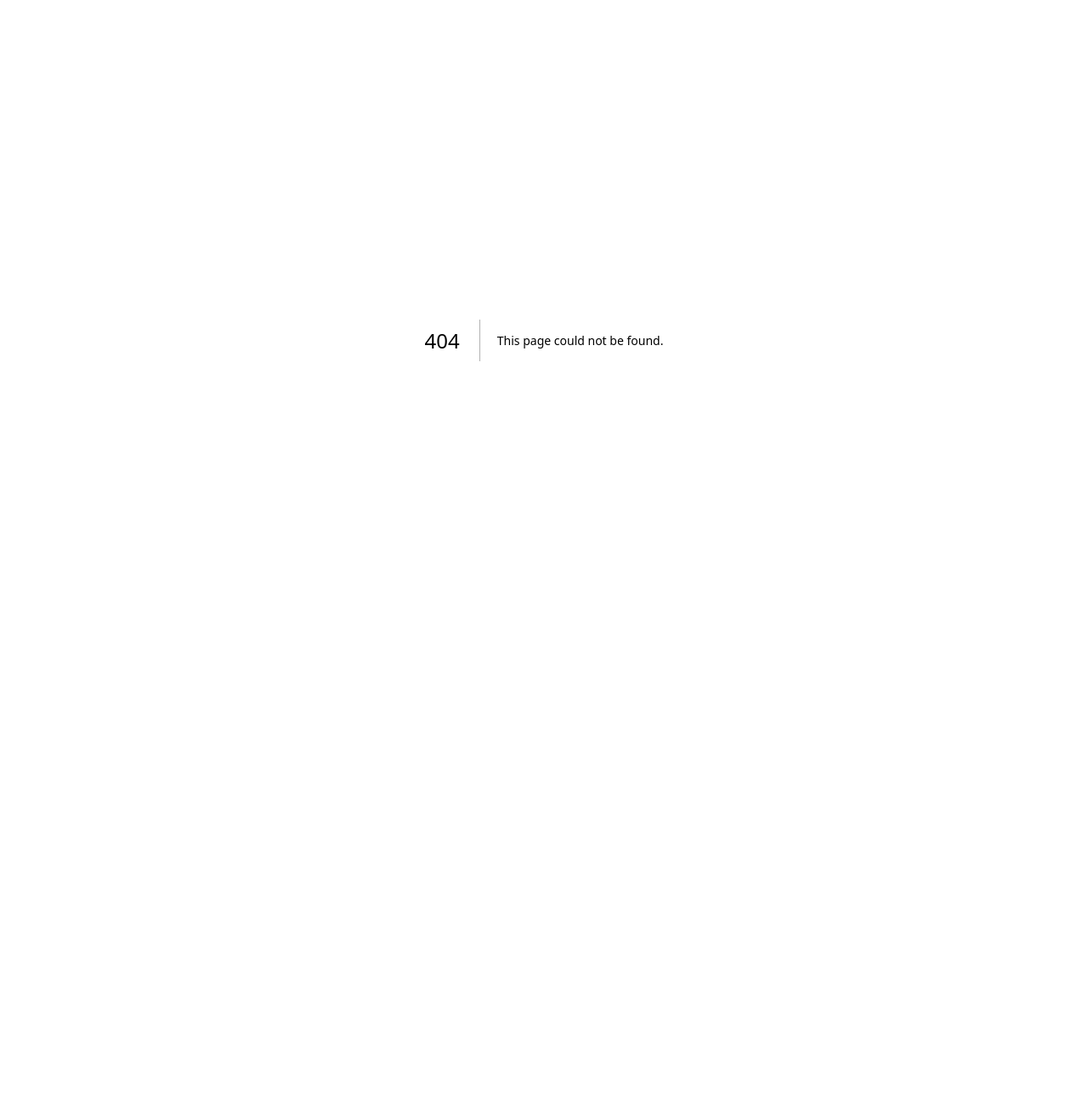
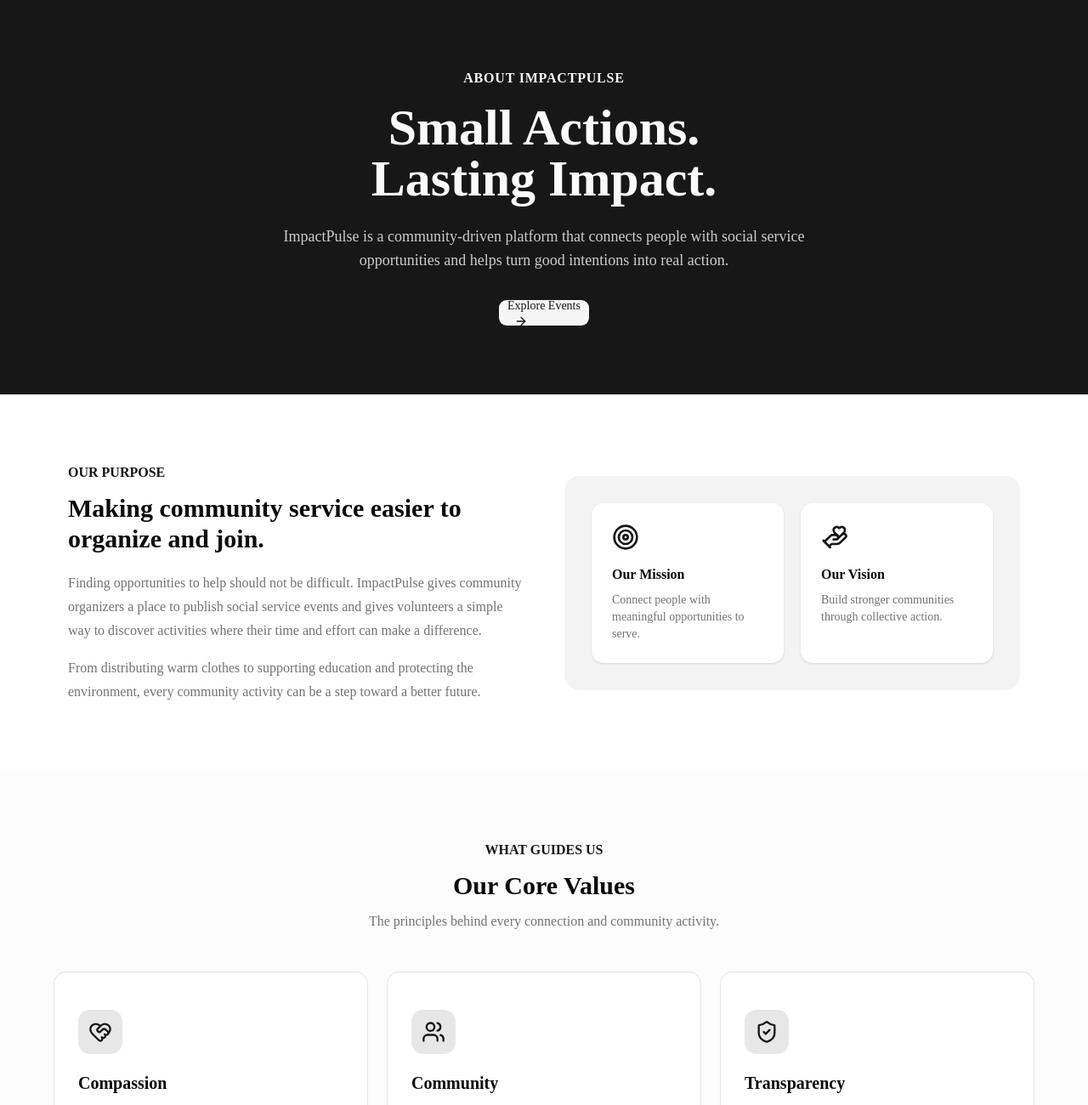
Before and after one commit to Irfan-Rakib/ImpactPulse-client, a Next.js app: page /about in a window 1280 px wide. Before the commit this address had no page. Shown: the top 1300 px of the page at 85% size. Before the commit the page ends 800 px from the top, so only its background shows below. Built offline with nearby package versions, Linux system fonts and the light colour scheme.

Commit message:
added about us page

```diff
--- /dev/null
+++ b/src/app/about/page.tsx
@@ -0,0 +1,146 @@
+import Link from "next/link";
+import {
+  HeartHandshake,
+  Users,
+  Target,
+  HandHeart,
+  ArrowRight,
+  ShieldCheck,
+} from "lucide-react";
+
+import { Button } from "@/components/ui/button";
+import { Card, CardContent } from "@/components/ui/card";
+
+const values = [
+  {
+    icon: HeartHandshake,
+    title: "Compassion",
+    description:
+      "We believe small acts of kindness can create meaningful change in people's lives.",
+  },
+  {
+    icon: Users,
+    title: "Community",
+    description:
+      "We bring volunteers, organizers, and local communities together around shared goals.",
+  },
+  {
+    icon: ShieldCheck,
+    title: "Transparency",
+    description:
+      "We encourage clear event information and responsible community participation.",
+  },
+];
+
+export default function AboutPage() {
+  return (
+    <main className="min-h-screen">
+      <section className="bg-primary px-4 py-20 text-primary-foreground">
+        <div className="mx-auto max-w-5xl text-center">
+          <p className="font-semibold tracking-wider">ABOUT IMPACTPULSE</p>
+          <h1 className="mt-4 text-4xl font-bold sm:text-6xl">
+            Small Actions. <br className="hidden sm:block" />
+            Lasting Impact.
+          </h1>
+          <p className="mx-auto mt-6 max-w-2xl text-lg text-primary-foreground/80">
+            ImpactPulse is a community-driven platform that connects people with
+            social service opportunities and helps turn good intentions into
+            real action.
+          </p>
+          <Button asChild variant="secondary" className="mt-8">
+            <Link href="/events">
+              Explore Events <ArrowRight className="ml-2 h-4 w-4" />
+            </Link>
+          </Button>
+        </div>
+      </section>
+
+      <section className="mx-auto grid max-w-6xl gap-12 px-4 py-20 md:grid-cols-2 md:items-center">
+        <div>
+          <p className="font-semibold text-primary">OUR PURPOSE</p>
+          <h2 className="mt-3 text-3xl font-bold">
+            Making community service easier to organize and join.
+          </h2>
+          <p className="mt-5 leading-7 text-muted-foreground">
+            Finding opportunities to help should not be difficult. ImpactPulse
+            gives community organizers a place to publish social service events
+            and gives volunteers a simple way to discover activities where their
+            time and effort can make a difference.
+          </p>
+          <p className="mt-4 leading-7 text-muted-foreground">
+            From distributing warm clothes to supporting education and
+            protecting the environment, every community activity can be a step
+            toward a better future.
+          </p>
+        </div>
+
+        <div className="rounded-2xl bg-primary/5 p-8">
+          <div className="grid grid-cols-2 gap-5">
+            <div className="rounded-xl bg-background p-6 shadow-sm">
+              <Target className="h-8 w-8 text-primary" />
+              <h3 className="mt-4 font-bold">Our Mission</h3>
+              <p className="mt-2 text-sm text-muted-foreground">
+                Connect people with meaningful opportunities to serve.
+              </p>
+            </div>
+            <div className="rounded-xl bg-background p-6 shadow-sm">
+              <HandHeart className="h-8 w-8 text-primary" />
+              <h3 className="mt-4 font-bold">Our Vision</h3>
+              <p className="mt-2 text-sm text-muted-foreground">
+                Build stronger communities through collective action.
+              </p>
+            </div>
+          </div>
+        </div>
+      </section>
+
+      <section className="bg-muted/30 px-4 py-20">
+        <div className="mx-auto max-w-6xl">
+          <div className="mx-auto mb-12 max-w-2xl text-center">
+            <p className="font-semibold text-primary">WHAT GUIDES US</p>
+            <h2 className="mt-3 text-3xl font-bold">Our Core Values</h2>
+            <p className="mt-3 text-muted-foreground">
+              The principles behind every connection and community activity.
+            </p>
+          </div>
+
+          <div className="grid gap-6 md:grid-cols-3">
+            {values.map((value) => {
+              const Icon = value.icon;
+
+              return (
+                <Card key={value.title}>
+                  <CardContent className="p-7">
+                    <div className="inline-flex rounded-xl bg-primary/10 p-3 text-primary">
+                      <Icon className="h-7 w-7" />
+                    </div>
+                    <h3 className="mt-5 text-xl font-bold">{value.title}</h3>
+                    <p className="mt-3 leading-7 text-muted-foreground">
+                      {value.description}
+                    </p>
+                  </CardContent>
+                </Card>
+              );
+            })}
+          </div>
+        </div>
+      </section>
+
+      <section className="px-4 py-20 text-center">
+        <h2 className="text-3xl font-bold">Ready to make a difference?</h2>
+        <p className="mx-auto mt-3 max-w-xl text-muted-foreground">
+          Discover a local event, join a cause, or organize an activity for your
+          community.
+        </p>
+        <div className="mt-7 flex flex-wrap justify-center gap-3">
+          <Button asChild>
+            <Link href="/events">Find an Event</Link>
+          </Button>
+          <Button asChild variant="outline">
+            <Link href="/dashboard/create-event">Create an Event</Link>
+          </Button>
+        </div>
+      </section>
+    </main>
+  );
+}
--- a/src/app/dashboard/my-events/page.tsx
+++ b/src/app/dashboard/my-events/page.tsx
@@ -8,6 +8,7 @@ import {
   MapPin,
   Trash2,
   Eye,
+  Pencil,
   Loader2,
 } from "lucide-react";
 
@@ -162,6 +163,7 @@ export default function MyEventsPage() {
                         <MapPin className="h-4 w-4" />
                         {event.location}
                       </p>
+
                       <p className="flex items-center gap-2">
                         <CalendarDays className="h-4 w-4" />
                         {new Date(event.eventDate).toLocaleDateString()}
@@ -180,6 +182,7 @@ export default function MyEventsPage() {
                         <p className="text-sm font-medium">
                           Are you sure you want to delete this event?
                         </p>
+
                         <div className="flex gap-2">
                           <Button
                             variant="destructive"
@@ -192,6 +195,7 @@ export default function MyEventsPage() {
                             )}
                             Confirm Delete
                           </Button>
+
                           <Button
                             variant="outline"
                             size="sm"
@@ -207,9 +211,17 @@ export default function MyEventsPage() {
                         <Button variant="outline" asChild className="flex-1">
                           <Link href={`/events/${id}`}>
                             <Eye className="mr-2 h-4 w-4" />
-                            View Event
+                            View
                           </Link>
                         </Button>
+
+                        <Button variant="secondary" asChild className="flex-1">
+                          <Link href={`/dashboard/edit-event/${id}`}>
+                            <Pencil className="mr-2 h-4 w-4" />
+                            Edit
+                          </Link>
+                        </Button>
+
                         <Button
                           variant="destructive"
                           size="icon"
```
